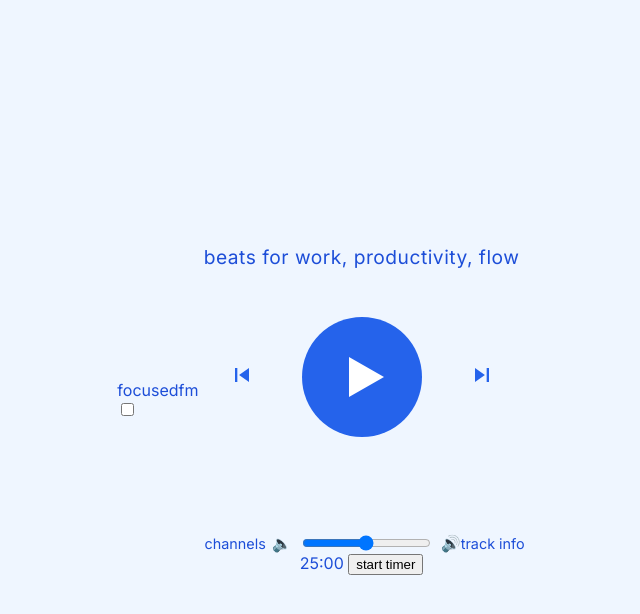
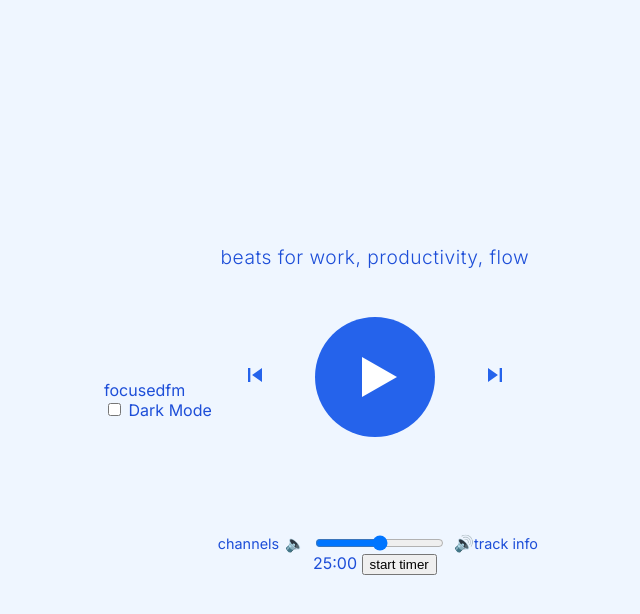
Before and after one commit to edimaudo/focusedfm, a Flask app: page / in a window 1280 px wide. Shown: the top 614 px of the page, without its empty margins (319-959 px from the left). Run offline with Flask 3, Linux system fonts and the light colour scheme.

Commit message:
Update base.html

```diff
--- a/templates/base.html
+++ b/templates/base.html
@@ -3,24 +3,23 @@
 <head>
     <meta charset="UTF-8">
     <meta name="viewport" content="width=device-width, initial-scale=1.0">
-    <title>focusedfm - Deep Concentration</title>
+    <title>focusedfm</title>
     <link rel="stylesheet" href="{{ url_for('static', filename='css/style.css') }}">
-    <link href="https://fonts.googleapis.com/css2?family=Inter:wght@400;600;700&display=swap" rel="stylesheet">
+    <link href="https://fonts.googleapis.com/css2?family=Inter:wght@300;400;600;700&display=swap" rel="stylesheet">
 </head>
 <body>
-    <header>
-        <nav class="container">
-            <div class="logo">focusedfm</div>
-            <div class="theme-switch">
-                <label for="theme-toggle" aria-label="Toggle Dark Mode">
-                    <input type="checkbox" id="theme-toggle">
-                    <span class="slider"></span>
-                </label>
-            </div>
-        </nav>
+    <header class="top-nav">
+        <div class="logo">focusedfm</div>
+        <div class="theme-control">
+            <label class="switch" for="theme-toggle">
+                <input type="checkbox" id="theme-toggle">
+                <span class="slider round"></span>
+            </label>
+            <span class="theme-label">Dark Mode</span>
+        </div>
     </header>
 
-    <main class="container">
+    <main>
         {% block content %}{% endblock %}
     </main>
 
```
